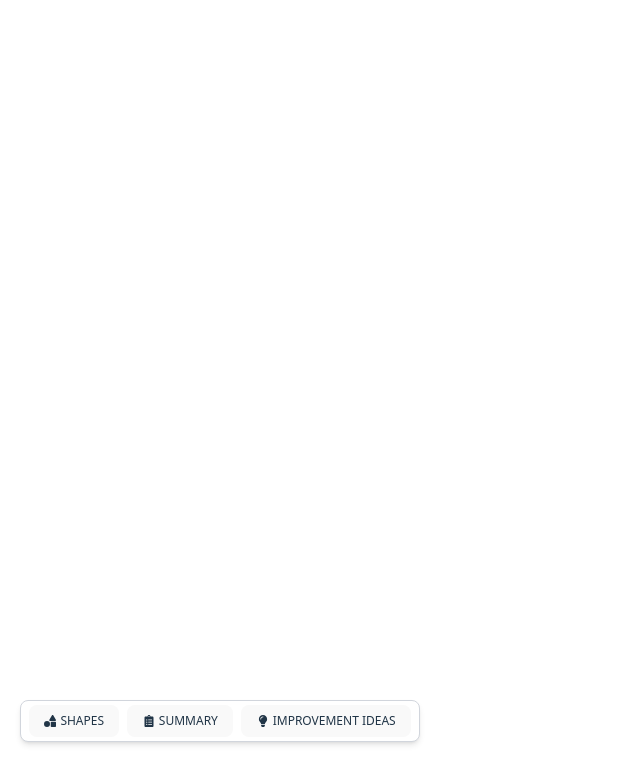
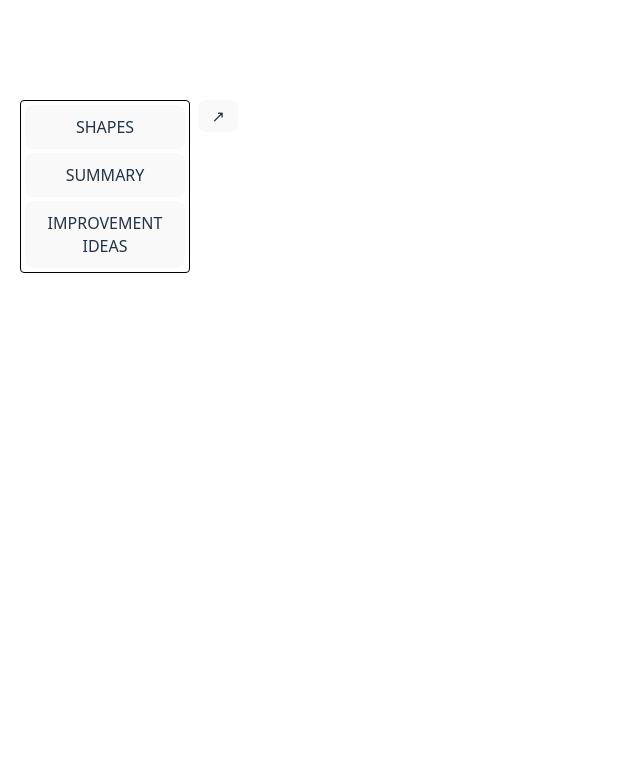
Before and after one commit to zYusufCelik/Flower-capstone-, a React (Vite) app in the folder frontend/: page / in a window 1280 px wide. Shown: the top 784 px of the page, without its empty margins (0-640 px from the left). Built offline with nearby package versions, Linux system fonts and the light colour scheme.

Commit message:
ikon duzeltmeleri yaptim hata giderdim

```diff
--- a/frontend/src/App.jsx
+++ b/frontend/src/App.jsx
@@ -1,12 +1,9 @@
 import Tabs from "./components/tabComponents/Tab";
-import './App.css';
 
 function App() {
   return (
-    <div className="min-h-screen bg-gray-100  relative">
-      <div className="absolute top-5 right-5">
-        <Tabs />
-      </div>
+    <div className="min-h-screen bg-gray-100 relative">
+      <Tabs />
     </div>
   );
 }
--- a/frontend/src/components/tabComponents/ProposedEnhancements.jsx
+++ b/frontend/src/components/tabComponents/ProposedEnhancements.jsx
@@ -6,107 +6,123 @@ const ProposedEnhancements = () => {
       label: "PURPOSE",
       questions: [
         "What is actually done?",
-        "Why is the activity necessary at all?"
+        "Why is the activity necessary at all?",
       ],
       suggestion: {
         title: "ELIMINATE",
-        desc: "unnecessary parts of the job"
+        desc: "unnecessary parts of the job",
       },
       leftBracket: true,
-      rightBracket: false
+      rightBracket: false,
     },
     {
       label: "PLACE",
       questions: [
-        "Where is it being done? Why is it done at that particular place?"
+        "Where is it being done? Why is it done at that particular place?",
       ],
       suggestion: {
         title: "COMBINE",
-        desc: "wherever possible or REARRANGE the sequence of operations for more effective results."
+        desc: "wherever possible or REARRANGE the sequence of operations for more effective results.",
       },
       leftBracket: false,
       rightBracket: true,
-      rightBracketGroup: "group1"
+      rightBracketGroup: "group1",
     },
     {
       label: "SEQUENCE",
       questions: [
-        "When is it done? Why is it done at that particular time?"
+        "When is it done? Why is it done at that particular time?",
       ],
       suggestion: null,
       leftBracket: false,
       rightBracket: true,
-      rightBracketGroup: "group1"
+      rightBracketGroup: "group1",
     },
     {
       label: "PERSON",
       questions: [
-        "Who is doing it? Why is it done by that particular person?"
+        "Who is doing it? Why is it done by that particular person?",
       ],
       suggestion: null,
       leftBracket: false,
       rightBracket: true,
-      rightBracketGroup: "group1"
+      rightBracketGroup: "group1",
     },
     {
       label: "MEANS",
       questions: [
-        "How is it being done? Why is it being done in that particular way?"
+        "How is it being done? Why is it being done in that particular way?",
       ],
       suggestion: {
         title: "SIMPLIFY",
-        desc: "the operation."
+        desc: "the operation.",
       },
       leftBracket: false,
       rightBracket: true,
-      rightBracketGroup: "single"
-    }
+      rightBracketGroup: "single",
+    },
   ];
 
   const highlightKeywords = (text) => {
     return text.split(/(What|Why|Where|When|Who|How)/g).map((part, idx) => {
       if (["What", "Why", "Where", "When", "Who", "How"].includes(part)) {
-        return <span key={idx} className="font-bold">{part}</span>;
+        return (
+          <span key={idx} className="font-bold">
+            {part}
+          </span>
+        );
       }
       return <span key={idx}>{part}</span>;
     });
   };
 
   return (
-    <div className="border border-black max-w-5xl w-full mx-auto mt-10 p-6 bg-white">
-      <div className="flex space-x-2 mb-4">
-        <div className="border border-black px-2 py-1 text-xs font-semibold bg-gray-200">SHAPES</div>
-        <div className="border border-black px-2 py-1 text-xs font-semibold bg-gray-200">SUMMARY</div>
-        <div className="border border-black px-2 py-1 text-xs font-semibold bg-white">IMPROVEMENT IDEAS</div>
-      </div>
-      <h2 className="font-bold mb-6 text-center text-lg">TO IMPROVE YOUR PROCESS ASK THE FOLLOWINGS:</h2>
+    <div className="max-w-5xl w-full mx-auto p-6 bg-white rounded-xl shadow-md border border-gray-200">
+      <h2 className="font-bold mb-6 text-center text-lg text-gray-800">
+        TO IMPROVE YOUR PROCESS ASK THE FOLLOWINGS:
+      </h2>
+
       <div className="space-y-6 relative">
         {rows.map((row, index) => (
           <div key={index} className="flex items-start space-x-4 relative">
-            <div className="w-32 font-bold text-right text-sm pt-1">{row.label}</div>
+            <div className="w-32 font-bold text-right text-sm pt-1 text-gray-800">
+              {row.label}
+            </div>
+
             <div className="relative flex-1">
               {row.leftBracket && (
-                <div className="absolute -left-4 text-2xl text-gray-400 font-bold">[</div>
+                <div className="absolute -left-4 text-2xl text-gray-400 font-bold">
+                  [
+                </div>
               )}
               <div className="ml-4 space-y-1">
                 {row.questions.map((q, i) => (
-                  <p key={i} className="text-sm leading-tight">
+                  <p key={i} className="text-sm leading-tight text-gray-700">
                     {highlightKeywords(q)}
                   </p>
                 ))}
               </div>
             </div>
+
             <div className="w-52 text-sm relative">
               {row.rightBracket && row.rightBracketGroup === "group1" && (
-                <div className="absolute -left-2 top-0 text-4xl text-gray-400 font-bold">]</div>
+                <div className="absolute -left-2 top-0 text-4xl text-gray-400 font-bold">
+                  ]
+                </div>
               )}
               {row.rightBracket && row.rightBracketGroup === "single" && (
-                <div className="absolute -left-2 top-0 text-2xl text-gray-400 font-bold">]</div>
+                <div className="absolute -left-2 top-0 text-2xl text-gray-400 font-bold">
+                  ]
+                </div>
               )}
               {row.suggestion && (
                 <>
-                  <div className="font-bold text-sm mb-1">{row.suggestion.title}</div>
-                  <div className="text-gray-700 leading-tight">{row.suggestion.desc}</div>
+                  <div className="font-bold text-sm mb-1 text-gray-800">
+                    {row.suggestion.title}
+                  </div>
+                  <div className="text-gray-700 leading-tight">
+                    {row.suggestion.desc}
+                  </div>
                 </>
               )}
             </div>
--- a/frontend/src/components/tabComponents/Shapes.jsx
+++ b/frontend/src/components/tabComponents/Shapes.jsx
@@ -3,58 +3,70 @@ import React from "react";
 const Shapes = () => {
   const shapes = [
     {
-      icon: "⬤",
-      color: "text-green-500",
+      icon: <div className="w-4 h-4 bg-green-500 rounded-full"></div>,
       name: "Operation",
       description:
-        "An action. One of the steps in the procedure. Any operation for making, altering or changing. Eg. Drilling a hole, cutting, shaping."
+        "An action. One of the steps in the procedure. Any operation for making, altering or changing. Eg. Drilling a hole, cutting, shaping.",
     },
     {
-      icon: "⬛",
-      color: "text-blue-500",
+      icon: <div className="w-4 h-4 bg-blue-500"></div>,
       name: "Inspection",
       description:
-        "Represents checking for quality and quantity of the items. Eg. Weight check, examine printed form for information."
+        "Represents checking for quality and quantity of the items. Eg. Weight check, examine printed form for information.",
     },
     {
-      icon: "→",
-      color: "text-orange-500",
+      icon: <span className="text-orange-500 text-lg">→</span>,
       name: "Transportation",
       description:
-        "Movement of workers or materials. Eg. Move material by truck or conveyor."
+        "Movement of workers or materials. Eg. Move material by truck or conveyor.",
     },
     {
-      icon: "◐",
-      color: "text-yellow-400",
+      icon: (
+        <div className="w-4 h-4 bg-yellow-400 rounded-full relative overflow-hidden">
+          <div className="absolute left-0 top-0 w-1/2 h-full bg-white"></div>
+        </div>
+      ),
       name: "Delay",
       description:
-        "Delay means the process has stopped due to some reason. Eg. Waiting for elevator, materials waiting on floor to be processed."
+        "Delay means the process has stopped due to some reason. Eg. Waiting for elevator, materials waiting on floor to be processed.",
     },
     {
-      icon: "▽",
-      color: "text-purple-500",
+      icon: (
+        <div className="w-4 h-4 bg-purple-500 clip-triangle-down"></div>
+      ),
       name: "Storage",
-      description:
-        "Represents a storage or holding step."
-    }
+      description: "Represents a storage or holding step.",
+    },
   ];
 
   return (
-    <div className="w-fit bg-white p-6 rounded-xl shadow-md border mx-auto">
-      <h3 className="text-lg font-semibold mb-4 text-center">SHAPES SUMMARY</h3>
+    <div className="w-full max-w-3xl mx-auto">
+      <h3 className="text-xl font-semibold mb-6 text-center">SHAPES</h3>
+
       <div className="space-y-4">
         {shapes.map((shape, index) => (
-          <div key={index} className="flex items-start w-[700px] border border-gray-300 rounded p-3 bg-white">
-            <div className={`text-3xl mr-4 mt-1 ${shape.color}`}>{shape.icon}</div>
-            <div className="flex flex-col w-full">
-              <div className="flex items-center mb-2 gap-6">
-                <div className="border border-black px-4 py-1 text-sm font-semibold rounded w-fit">
+          <div
+            key={index}
+            className="flex items-center border border-gray-200 rounded-md p-4 bg-white shadow-sm hover:shadow-md transition"
+          >
+            {/* Icon */}
+            <div className="mr-4 flex items-center justify-center w-5 h-5">
+              {shape.icon}
+            </div>
+
+            {/* Name + Description */}
+            <div className="flex items-start w-full">
+              {/* Name */}
+              <div className="w-32">
+                <span className="font-semibold text-sm text-gray-900 bg-gray-100 border border-gray-300 rounded-md px-3 py-1 inline-block text-center">
                   {shape.name}
-                </div>
-                <div className="border border-black p-2 text-xs text-gray-700 rounded max-w-[420px]">
-                  {shape.description}
-                </div>
+                </span>
               </div>
+
+              {/* Description */}
+              <p className="text-sm text-gray-700 leading-snug ml-4">
+                {shape.description}
+              </p>
             </div>
           </div>
         ))}
--- a/frontend/src/components/tabComponents/Tab.jsx
+++ b/frontend/src/components/tabComponents/Tab.jsx
@@ -1,12 +1,11 @@
 import React, { useState, useRef, useEffect } from "react";
-import { FaShapes, FaLightbulb, FaClipboardList } from "react-icons/fa";
 import Shapes from "./Shapes";
 import ProposedEnhancements from "./ProposedEnhancements";
 
-const Tab = () => {
+const Tabs = () => {
   const [activeTab, setActiveTab] = useState("shapes");
-  const [hovered, setHovered] = useState(false);
-  const [position, setPosition] = useState({ x: 20, y: window.innerHeight - 100 });
+  const [expanded, setExpanded] = useState(false);
+  const [position, setPosition] = useState({ x: 20, y: 100 }); // <-- daha yukarı başlasın
   const tabRef = useRef(null);
   const isDragging = useRef(false);
   const offset = useRef({ x: 0, y: 0 });
@@ -48,50 +47,61 @@ const Tab = () => {
       ref={tabRef}
       className="group z-50 fixed"
       style={{ left: position.x, top: position.y }}
-      onMouseEnter={() => setHovered(true)}
-      onMouseLeave={() => setHovered(false)}
+      onMouseDown={startDragging} // <--- sürüklemeyi başlat
     >
-      <div
-        onMouseDown={startDragging}
-        className="cursor-move flex space-x-2 border border-gray-300 bg-white rounded-lg px-2 py-1 text-xs font-semibold shadow-md"
+      <div className="flex items-start space-x-2">
+        {/* Sol sekme butonları */}
+        <div className="flex flex-col space-y-1 border border-black p-1 bg-white rounded">
+          <button
+            onClick={() => setActiveTab("shapes")}
+            className={`px-4 py-1 text-sm border border-black w-40 rounded ${
+              activeTab === "shapes" ? "font-bold bg-gray-100" : ""
+            }`}
           >
-        <button
-          className={`flex items-center space-x-1 ${
-            activeTab === "shapes" ? "border-b-2 border-black" : ""
-          }`}
-          onClick={() => setActiveTab("shapes")}
-        >
-          <FaShapes /> <span>SHAPES</span>
+            SHAPES
           </button>
           <button
-          className={`flex items-center space-x-1 ${
-            activeTab === "summary" ? "border-b-2 border-black" : ""
+            onClick={() => setActiveTab("summary")}
+            className={`px-4 py-1 text-sm border border-black w-40 rounded ${
+              activeTab === "summary" ? "font-bold bg-gray-100" : ""
             }`}
-          onClick={() => setActiveTab("summary")}
           >
-          <FaClipboardList /> <span>SUMMARY</span>
+            SUMMARY
           </button>
           <button
-          className={`flex items-center space-x-1 ${
-            activeTab === "improvement" ? "border-b-2 border-black" : ""
+            onClick={() => setActiveTab("improvement")}
+            className={`px-4 py-1 text-sm border border-black w-40 rounded ${
+              activeTab === "improvement" ? "font-bold bg-gray-100" : ""
             }`}
-          onClick={() => setActiveTab("improvement")}
           >
-          <FaLightbulb /> <span>IMPROVEMENT IDEAS</span>
+            IMPROVEMENT IDEAS
           </button>
         </div>
 
-      <div
-        className={`absolute top-full mt-1 bg-white border border-gray-300 rounded-lg shadow-md p-4 transition-all duration-300 origin-top-left ${
-          hovered ? "opacity-100 scale-100 w-[300px] sm:w-[500px] md:w-[700px]" : "opacity-0 scale-95 w-0 pointer-events-none"
-        }`}
+        {/* Aç/Kapat butonu */}
+        <div>
+          <button
+            onClick={() => setExpanded((prev) => !prev)}
+            className="w-8 h-8 flex items-center justify-center border border-gray-400 rounded bg-white hover:bg-gray-100 transition"
+            title={expanded ? "Close Panel" : "Open Panel"}
           >
+            {expanded ? "↙" : "↗"}
+          </button>
+        </div>
+
+        {/* İçerik */}
+        {expanded && (
+          <div className="absolute top-0 left-[calc(100%+12px)] bg-white border border-gray-300 rounded-xl shadow-lg p-5 w-[90vw] max-w-5xl transition-all">
             {activeTab === "shapes" && <Shapes />}
             {activeTab === "improvement" && <ProposedEnhancements />}
-        {activeTab === "summary" && <p className="text-sm">Summary component yakında eklenecek...</p>}
+            {activeTab === "summary" && (
+              <p className="text-sm text-gray-700">Summary component yakında eklenecek...</p>
+            )}
+          </div>
+        )}
       </div>
     </div>
   );
 };
 
-export default Tab;
+export default Tabs;
--- a/frontend/src/index.css
+++ b/frontend/src/index.css
@@ -6,7 +6,7 @@
 
   color-scheme: light dark;
   color: rgba(255, 255, 255, 0.87);
-  background-color: #242424;
+  background-color: rgb(255, 255, 255);
 
   font-synthesis: none;
   text-rendering: optimizeLegibility;
@@ -54,6 +54,13 @@ button:focus,
 button:focus-visible {
   outline: 4px auto -webkit-focus-ring-color;
 }
+.clip-triangle-down {
+  clip-path: polygon(50% 100%, 0 0, 100% 0);
+}
+.clip-half-circle-right {
+  clip-path: inset(0 0 0 50%);
+  border-radius: 9999px;
+}
 
 @media (prefers-color-scheme: light) {
   :root {
```
Lines whose indentation alone changed are shown as unchanged.
